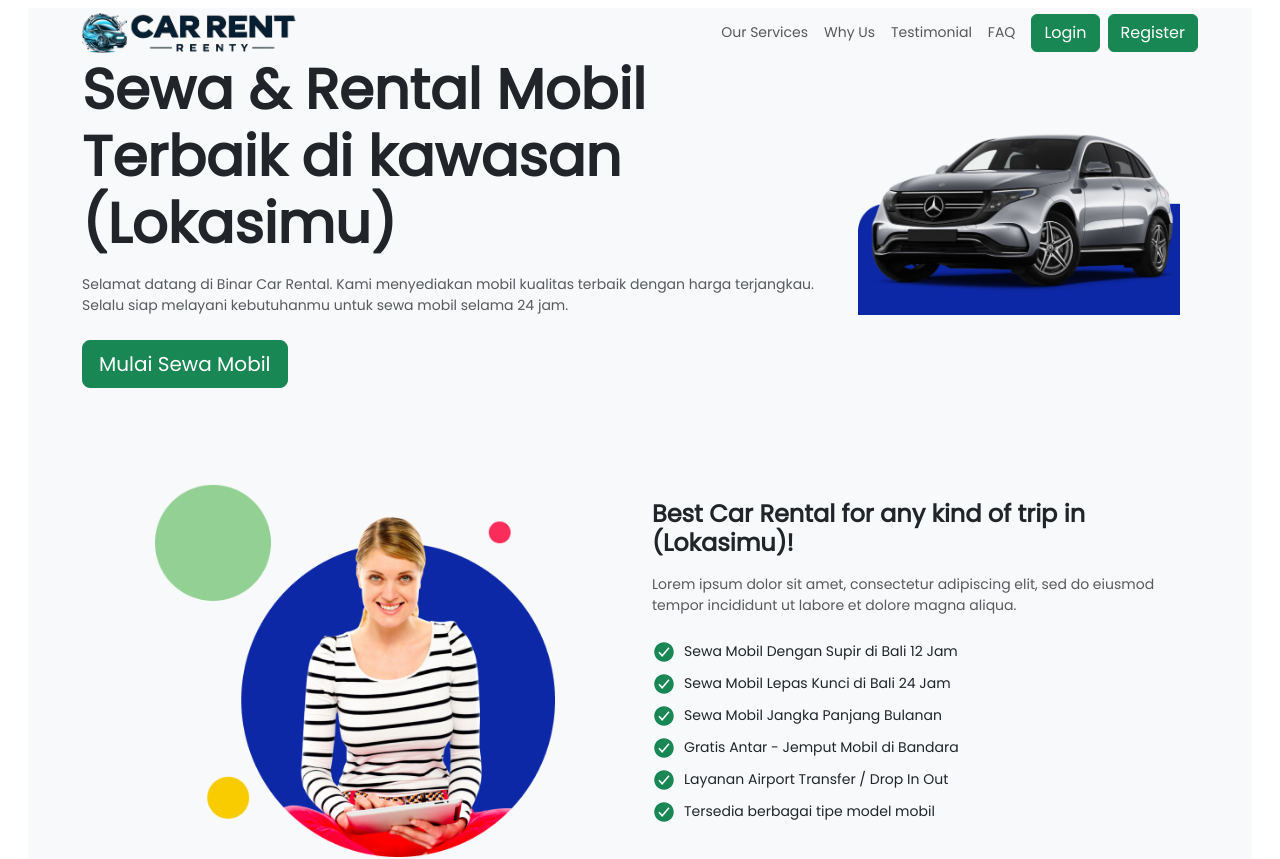
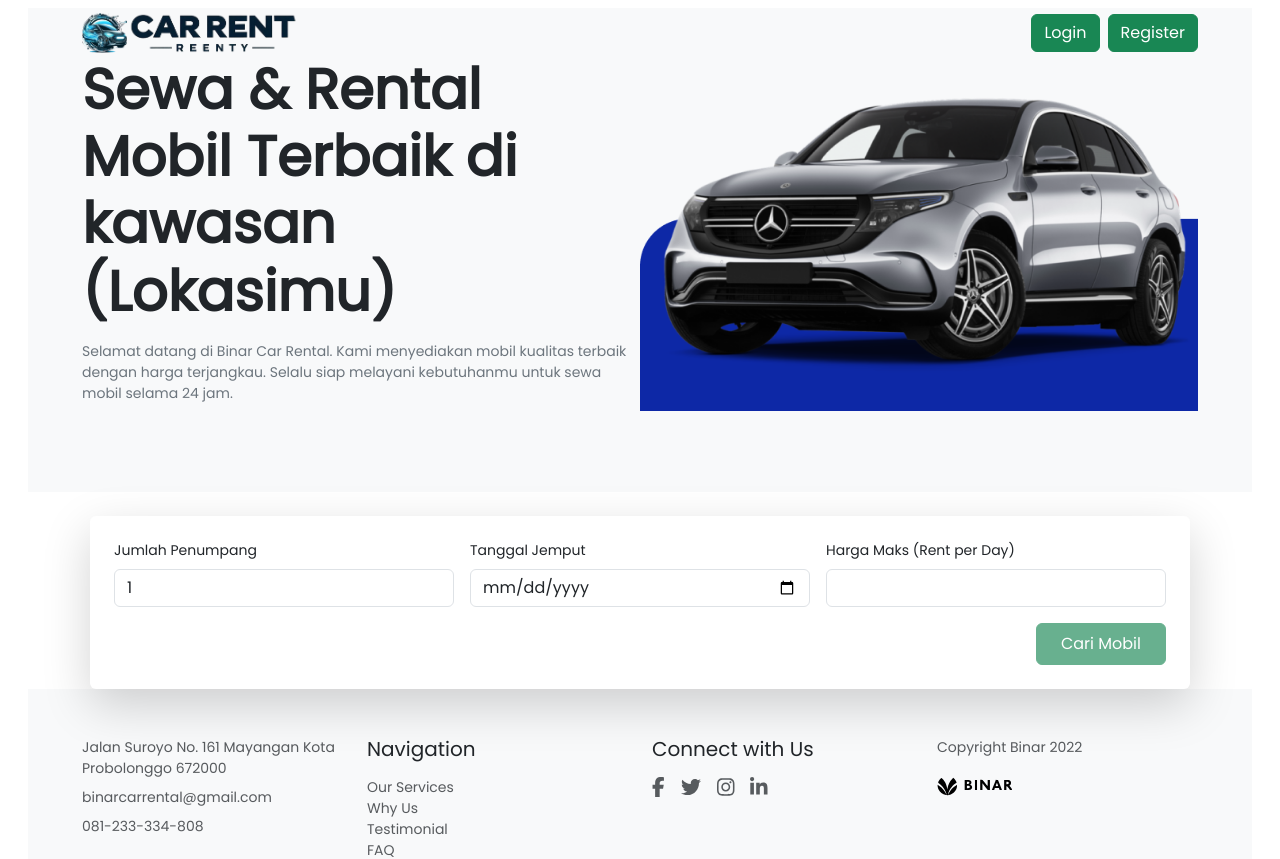
Before and after one commit to Km7-Binar-Tim6/web-client-ch7, a React (Vite) app: page /cars in a window 1280 px wide. Before the commit this address led to /. Shown: the top 859 px of the page. Built offline with nearby package versions, Linux system fonts and the light colour scheme.

Commit message:
memperbaiki filter msh error

```diff
--- a/src/components/FilterCarsUser/CariMobilMenu.jsx
+++ b/src/components/FilterCarsUser/CariMobilMenu.jsx
@@ -1,14 +1,25 @@
 import { useState } from "react";
 import PropTypes from "prop-types";
+import { useSelector } from "react-redux";
+import { toast } from "react-toastify";
 
 const CariMobilMenu = ({ onSearch }) => {
   const [tanggal, setTanggal] = useState("");
   const [capacity, setCapacity] = useState(1);
-  const [rentperday, setRentPerDay] = useState(""); // Tambahkan rentperday
+  const [rentperday, setRentPerDay] = useState("");
+
+  const { token } = useSelector((state) => state.auth); // Akses status login
+
+  const isFormValid = tanggal && capacity > 0 && rentperday >= 0; // Validasi semua field
 
   const handleSubmit = (e) => {
     e.preventDefault();
-    // Panggil fungsi onSearch dengan filter
+    if (!token) {
+      // Tampilkan toast jika belum login
+      toast.warning("Silahkan login terlebih dahulu!");
+      return;
+    }
+    // Panggil fungsi onSearch jika login dan semua validasi terpenuhi
     onSearch({
       rentperday: rentperday ? Number(rentperday) : Infinity, // Harga maksimum
       capacity: capacity || 1, // Kapasitas default ke 1
@@ -62,7 +73,11 @@ const CariMobilMenu = ({ onSearch }) => {
             />
           </div>
           <div className="col-12 text-end">
-            <button type="submit" className="btn btn-success px-4 py-2">
+            <button
+              type="submit"
+              className="btn btn-success px-4 py-2"
+              disabled={!isFormValid} // Nonaktifkan jika form tidak valid
+            >
               Cari Mobil
             </button>
           </div>
--- a/src/redux/slices/ProtectedRoute.js
+++ b/src/redux/slices/ProtectedRoute.js
@@ -14,7 +14,8 @@ const ProtectedRoute = ({ children, allowedRoles }) => {
       if (
         location.pathname !== "/login" &&
         location.pathname !== "/register" &&
-        location.pathname !== "/"
+        location.pathname !== "/" &&
+        location.pathname !== "/cars"
       ) {
         navigate({ to: "/" });
       }
@@ -29,7 +30,8 @@ const ProtectedRoute = ({ children, allowedRoles }) => {
     if (
       location.pathname !== "/login" &&
       location.pathname !== "/register" &&
-      location.pathname !== "/"
+      location.pathname !== "/" &&
+      location.pathname !== "/cars"
     ) {
       return null; // Render nothing during redirect
     }
--- a/src/routes/__root.jsx
+++ b/src/routes/__root.jsx
@@ -16,7 +16,8 @@ export const Route = createRootRoute({
     const isAuthPage =
       location.pathname === "/login" ||
       location.pathname === "/register" ||
-      location.pathname === "/";
+      location.pathname === "/" ||
+      location.pathname === "/cars";
 
     // Check if the current route starts with '/admin'
     const isAdminPage = location.pathname.startsWith("/admin");
```
